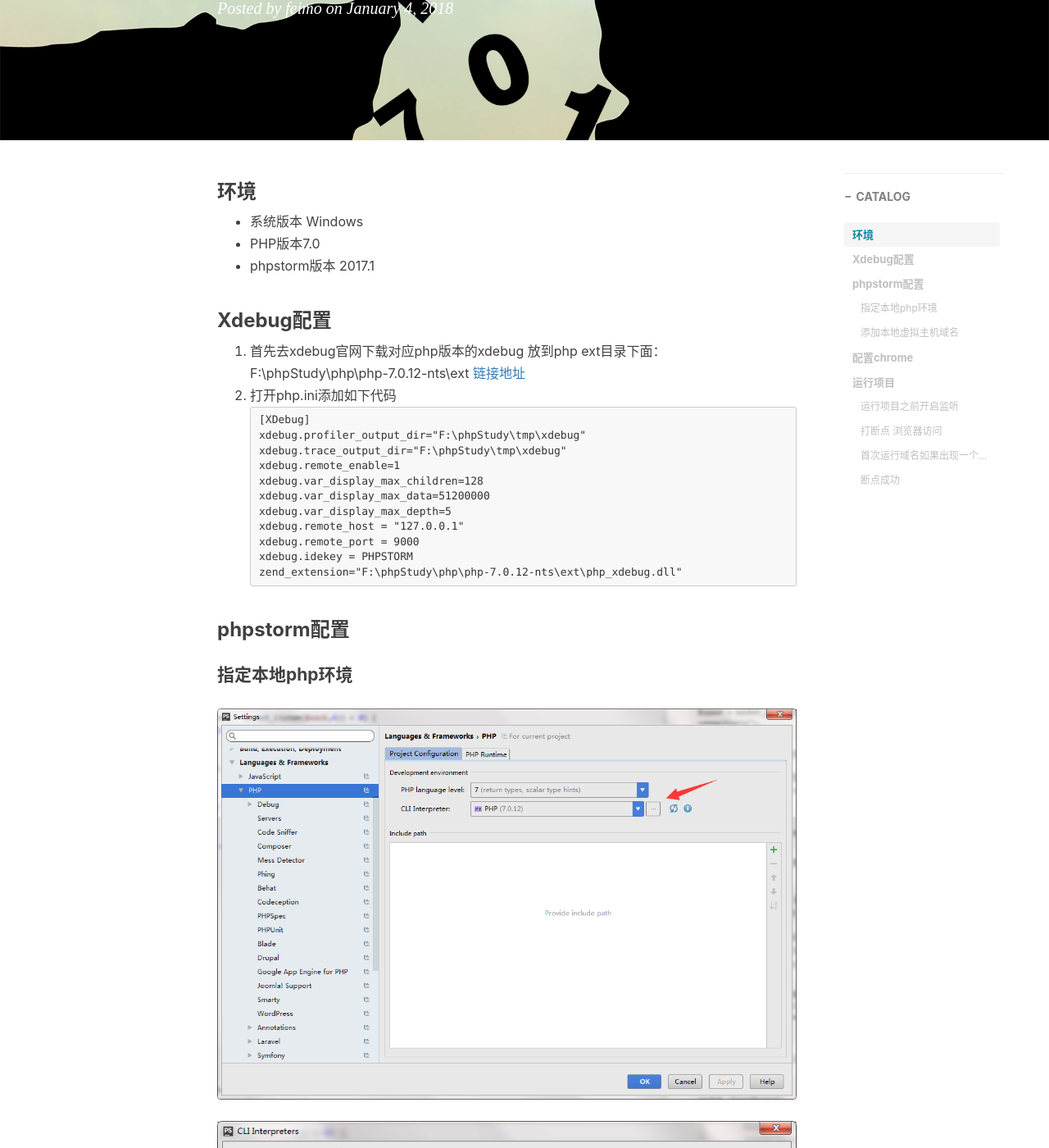
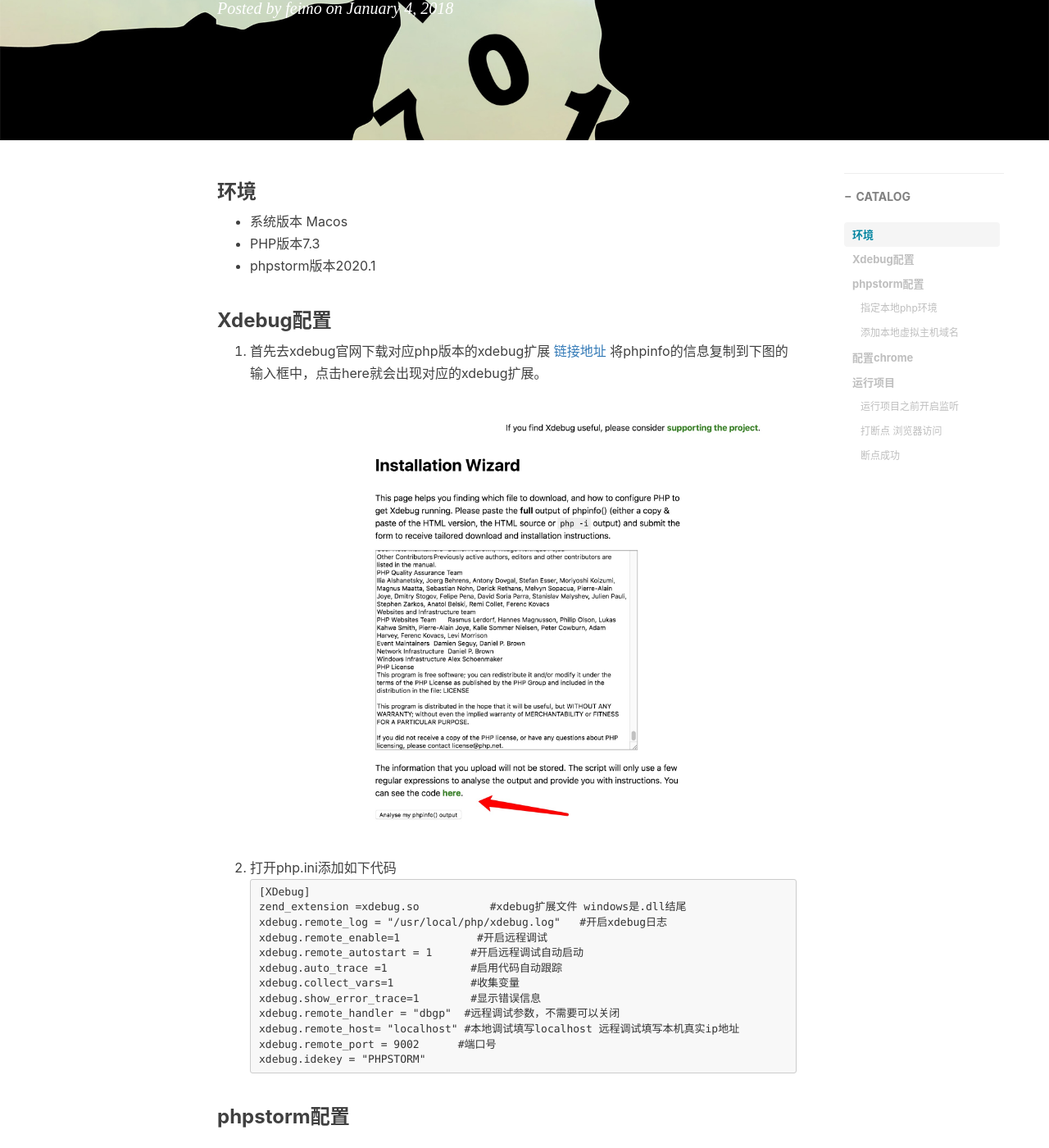
Before and after one commit to feimoc/feimoc.github.io, a Jekyll site: the page built from _posts/2018-1-4-phpstorm+xdebug.md, in a window 1280 px wide and 1400 px high, scrolled down 352 px. Shown: the whole window at 82% size. Built offline with Jekyll 4.4.1, drawn with Linux system fonts in a browser that asks for light colours; nearby versions of some CDN libraries; comment, search, counter and statistics services are not loaded; some of the changed text lies outside the part shown.

Commit message:
update post xdebug

````diff
--- a/_posts/2018-1-4-phpstorm+xdebug.md
+++ b/_posts/2018-1-4-phpstorm+xdebug.md
@@ -12,54 +12,55 @@ tags:
 ---
 
 ### 环境
-- 系统版本 Windows
-- PHP版本7.0
-- phpstorm版本 2017.1
+- 系统版本 Macos
+- PHP版本7.3
+- phpstorm版本2020.1
 
 ### Xdebug配置
-1. 首先去xdebug官网下载对应php版本的xdebug 放到php ext目录下面：F:\phpStudy\php\php-7.0.12-nts\ext [链接地址](https://xdebug.org/download.php)
+1. 首先去xdebug官网下载对应php版本的xdebug扩展  [链接地址](https://xdebug.org/wizard)
+   将phpinfo的信息复制到下图的输入框中，点击here就会出现对应的xdebug扩展。
+   ![](http://www.feimoc.com/img/xdebug.png)
 2. 打开php.ini添加如下代码
 ```
 [XDebug]
-xdebug.profiler_output_dir="F:\phpStudy\tmp\xdebug"
-xdebug.trace_output_dir="F:\phpStudy\tmp\xdebug"
-xdebug.remote_enable=1
-xdebug.var_display_max_children=128
-xdebug.var_display_max_data=51200000
-xdebug.var_display_max_depth=5
-xdebug.remote_host = "127.0.0.1"
-xdebug.remote_port = 9000
-xdebug.idekey = PHPSTORM
-zend_extension="F:\phpStudy\php\php-7.0.12-nts\ext\php_xdebug.dll"
+zend_extension =xdebug.so           #xdebug扩展文件 windows是.dll结尾
+xdebug.remote_log = "/usr/local/php/xdebug.log"   #开启xdebug日志
+xdebug.remote_enable=1            #开启远程调试
+xdebug.remote_autostart = 1      #开启远程调试自动启动
+xdebug.auto_trace =1             #启用代码自动跟踪
+xdebug.collect_vars=1            #收集变量
+xdebug.show_error_trace=1        #显示错误信息
+xdebug.remote_handler = "dbgp"  #远程调试参数，不需要可以关闭
+xdebug.remote_host= "localhost" #本地调试填写localhost 远程调试填写本机真实ip地址
+xdebug.remote_port = 9002      #端口号
+xdebug.idekey = "PHPSTORM"
 ```
 
 ### phpstorm配置
 #### 指定本地php环境
-![](http://www.feimoc.com/img/ip4Ov4g.png)
-![](http://www.feimoc.com/img/8rQZQYW.png)
-这里的端口设置和php.ini设置要一致，我这里设置为9000如果端口冲突请自行设置
-![](http://www.feimoc.com/img/QljWG4i.png)
+![](http://www.feimoc.com/img/xdebug01.png)
+![](http://www.feimoc.com/img/xdebug02.png)
+这里的端口设置和php.ini设置要一致
+![](http://www.feimoc.com/img/xdebug03.png)
 
 #### 添加本地虚拟主机域名
-![](http://www.feimoc.com/img/lAO1gso.png)
+![](http://www.feimoc.com/img/xdebug04.png)
 
 ### 配置chrome
-首先我们需要对浏览器安装Xdebug helper插件，用于在请求中添加参数，类似：XDEBUG_SESSION_START=session_name。
+（如果开启了xdebug.remote_autostart =1 本地调试就不需要安装此插件了）。首先我们需要对浏览器安装Xdebug helper插件，用于在请求中添加参数，类似：XDEBUG_SESSION_START=session_name。
 - Chrome: [https://chrome.google.com/webstore/detail/xdebug-helper/](https://chrome.google.com/webstore/detail/xdebug-helper/eadndfjplgieldjbigjakmdgkmoaaaoc)
 - Firefox: [https://addons.mozilla.org/en-US/firefox/addon/the-easiest-xdebug/](https://addons.mozilla.org/en-US/firefox/addon/the-easiest-xdebug/ "Firefox")
-![](http://www.feimoc.com/img/w67ICBB.png)
+![](http://www.feimoc.com/img/xdebug05.png)
 更改配置
-![](http://www.feimoc.com/img/a0p5ob4.png)
+![](http://www.feimoc.com/img/xdebug06.png)
 
 ### 运行项目
 #### 运行项目之前开启监听
-![](http://www.feimoc.com/img/PuDxm74.png)
+![](http://www.feimoc.com/img/xdebug07.png)
 #### 打断点 浏览器访问
-![](http://www.feimoc.com/img/HMPhBJH.png)
-#### 首次运行域名如果出现一个弹框，点击Accept
-![](http://www.feimoc.com/img/IBGbxbu.png)
+![](http://www.feimoc.com/img/xdebug08.png)
 #### 断点成功
-![](http://www.feimoc.com/img/buNulUu.png)
+![](http://www.feimoc.com/img/xdebug09.png)
 
 - 左侧绿色三角形 ： Resume Program，表示將继续执行，直到下一个中断点停止。
 - 左侧红色方形 ： Stop，表示中断当前程序调试。
````
Also changed, not shown: img/xdebug.png (added), img/xdebug01.png (added), img/xdebug03.png (added), img/xdebug04.png (added), img/xdebug05.png (added), img/xdebug06.png (added).
